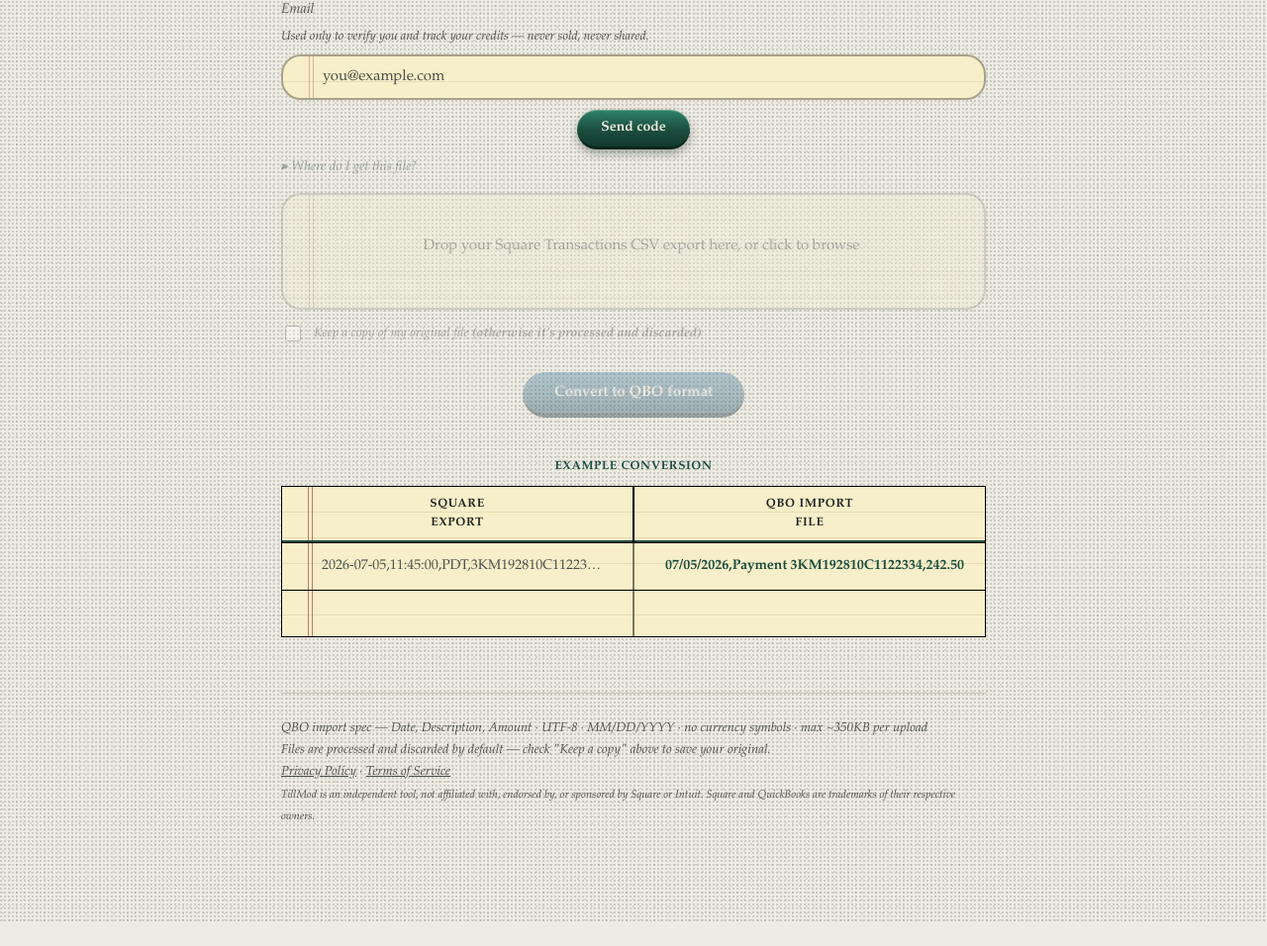
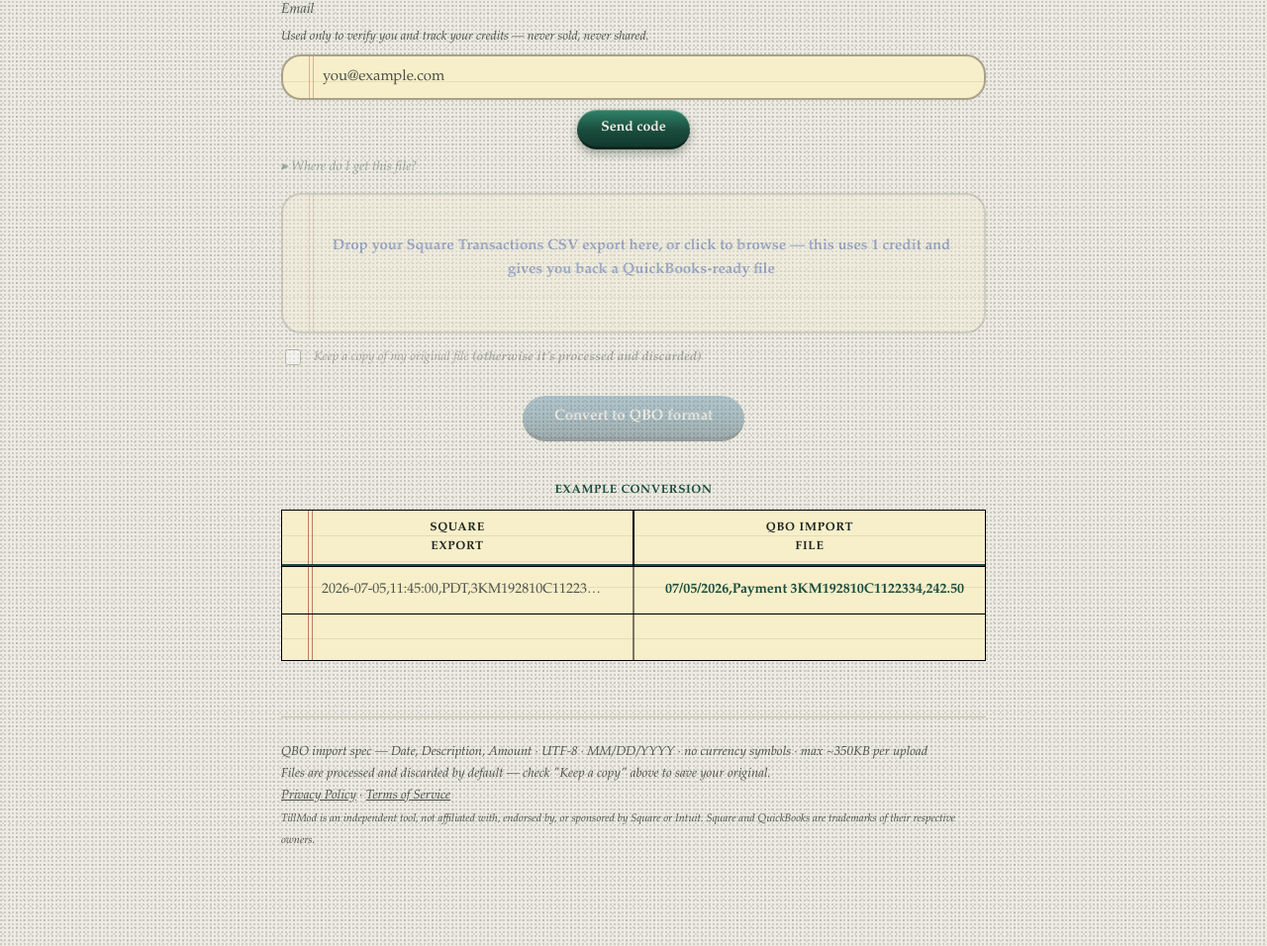
Before and after one commit to workathome180/TillMod, a Flask app: page / in a window 1280 px wide. Shown: the part 1271-2227 px from the top of the page at 99% size. Before the commit the page ends 2202 px from the top, so only its background shows below. Run offline with Flask 3, Linux system fonts and the light colour scheme.

Commit message:
Make instruction text stand out with a bright highlight color; reset upload box after a successful conversion instead of leaving the used file's name displayed

```diff
--- a/templates/index.html
+++ b/templates/index.html
@@ -20,6 +20,7 @@
     --ledger-green: #1B4D3E;
     --ledger-green-light: #EAF0EC;
     --stamp-red: #A13D2C;
+    --highlight-blue: #1D4ED8;
     --cta-blue: #2D7DA6;
     --cta-blue-hover: #205C7C;
     --rule: #C9C2AE;
@@ -295,7 +296,8 @@
 
   .dropzone .instructions {
     font-size: 15px;
-    color: var(--ink-soft);
+    color: var(--highlight-blue);
+    font-weight: 600;
   }
 
   .dropzone .filename {
@@ -826,7 +828,7 @@
       </details>
 
       <label class="dropzone" id="dropzone" for="file-input">
-        <div class="instructions" id="dz-instructions">Drop your Square Transactions CSV export here, or click to browse</div>
+        <div class="instructions" id="dz-instructions">Drop your Square Transactions CSV export here, or click to browse &mdash; this uses 1 credit and gives you back a QuickBooks-ready file</div>
         <div class="filename" id="filename"></div>
         <input type="file" id="file-input" accept=".csv" />
       </label>
@@ -1247,7 +1249,7 @@
       convertBtn.disabled = false;
     } else {
       filenameEl.textContent = '';
-      instructions.textContent = 'Drop your Square Transactions CSV export here, or click to browse';
+      instructions.textContent = 'Drop your Square Transactions CSV export here, or click to browse — this uses 1 credit and gives you back a QuickBooks-ready file';
       convertBtn.disabled = true;
     }
     statusEl.textContent = '';
@@ -1322,6 +1324,15 @@
       a.click();
       a.remove();
 
+      // Reset the dropzone back to its empty, ready-for-the-next-file state -
+      // otherwise the just-used file's name sits there looking like a stale/dead
+      // link even though the credit backing it is already spent.
+      selectedFile = null;
+      fileInput.value = '';
+      filenameEl.textContent = '';
+      instructions.textContent = 'Drop your Square Transactions CSV export here, or click to browse — this uses 1 credit and gives you back a QuickBooks-ready file';
+      convertBtn.disabled = true;
+
       statusEl.textContent = usedTrial
         ? 'Converted using your free trial credit. Download started.'
         : 'Converted. Download started — import it into the QBO Banking tab.';
```
